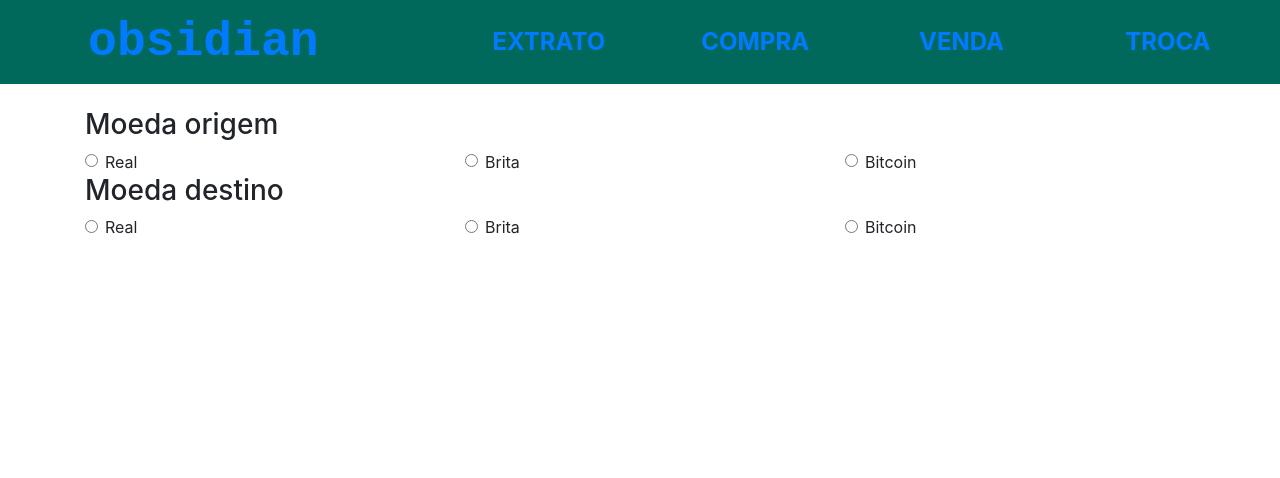
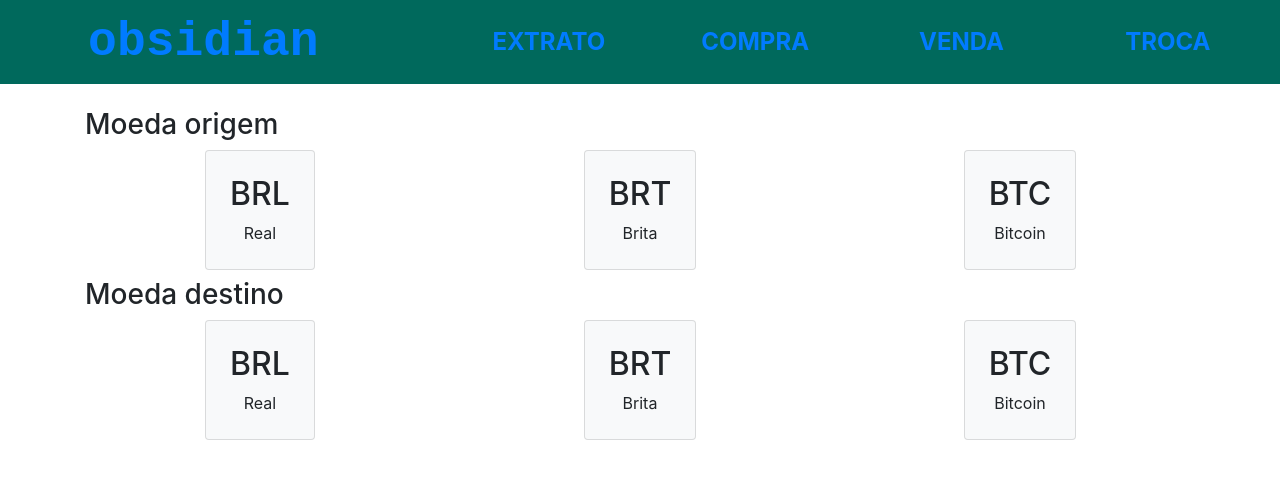
Before and after one commit to marjorinec/obsidian, a React (Create React App) app: page /transaction in a window 1280 px wide. Shown: the top 478 px of the page. Built offline with nearby package versions, Linux system fonts and the light colour scheme.

Commit message:
improv: customize currency radio selectors

```diff
--- a/src/pages/Transaction.js
+++ b/src/pages/Transaction.js
@@ -1,5 +1,5 @@
 import React from 'react'
-import { Container, Form, Row, Col, InputGroup, Button } from 'react-bootstrap'
+import { Container, Form, Row, Col, InputGroup, Button, Card } from 'react-bootstrap'
 import Currencies from './../Currencies.json'
 
 class Transaction extends React.Component {
@@ -20,17 +20,27 @@ class Transaction extends React.Component {
 
   renderCoinSelector(varName, disabledCurrency) {
     const currencyList = Currencies.map(({ name, code }) => {
+      const isDisabled = disabledCurrency === code
+      const isSelected = this.state[varName] === code
       return (
-        <Col key={code}>
-          <Form.Check
-            type="radio"
-            name={varName}
-            value={code}
-            label={name}
-            checked={this.state[varName] === code}
-            onChange={this.handleCoinSelection}
-            disabled={disabledCurrency === code}
-          />
+        <Col key={code} className="text-center">
+          <label>
+            <Card className="currency-selector text-center p-4"
+              bg={isSelected ? 'secondary' : 'light'}
+              text={isDisabled ? 'muted' : ''}
+            >
+              <h2>{code}</h2>
+              <span className="">{name}</span>
+              <Form.Check style={{display: 'none'}}
+                type="radio"
+                name={varName}
+                value={code}
+                checked={isSelected}
+                onChange={this.handleCoinSelection}
+                disabled={isDisabled}
+              />
+            </Card>
+          </label>
         </Col>
       )
     })
```
